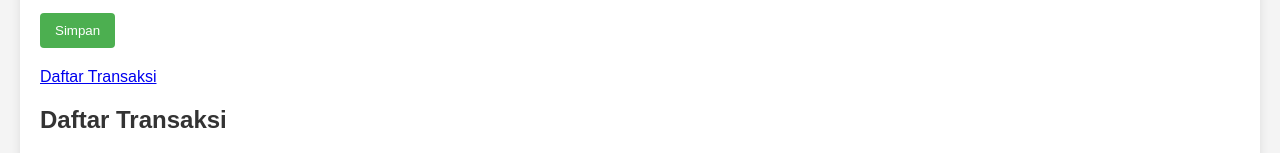
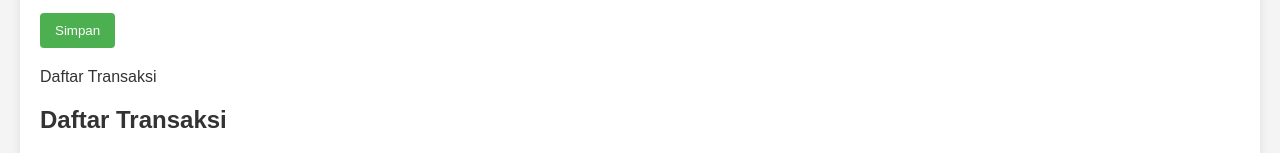
Before and after one commit to Wahyuekosetiawan/perpustakaan, a plain HTML site: page transaksi.html in a window 1280 px wide. Shown: the part 443-596 px from the top of the page. Drawn offline with Linux system fonts and the light colour scheme.

Commit message:
transaksi.html

```diff
--- a/transaksi.html
+++ b/transaksi.html
@@ -33,7 +33,7 @@
 
             <button type="submit">Simpan</button>
         </form>
-        <p><a href="daftar_transaksi.html">Daftar Transaksi</a></p>
+        <p>Daftar Transaksi</p>
 
         <h2>Daftar Transaksi</h2>
         <table id="transaksiTable">
```
